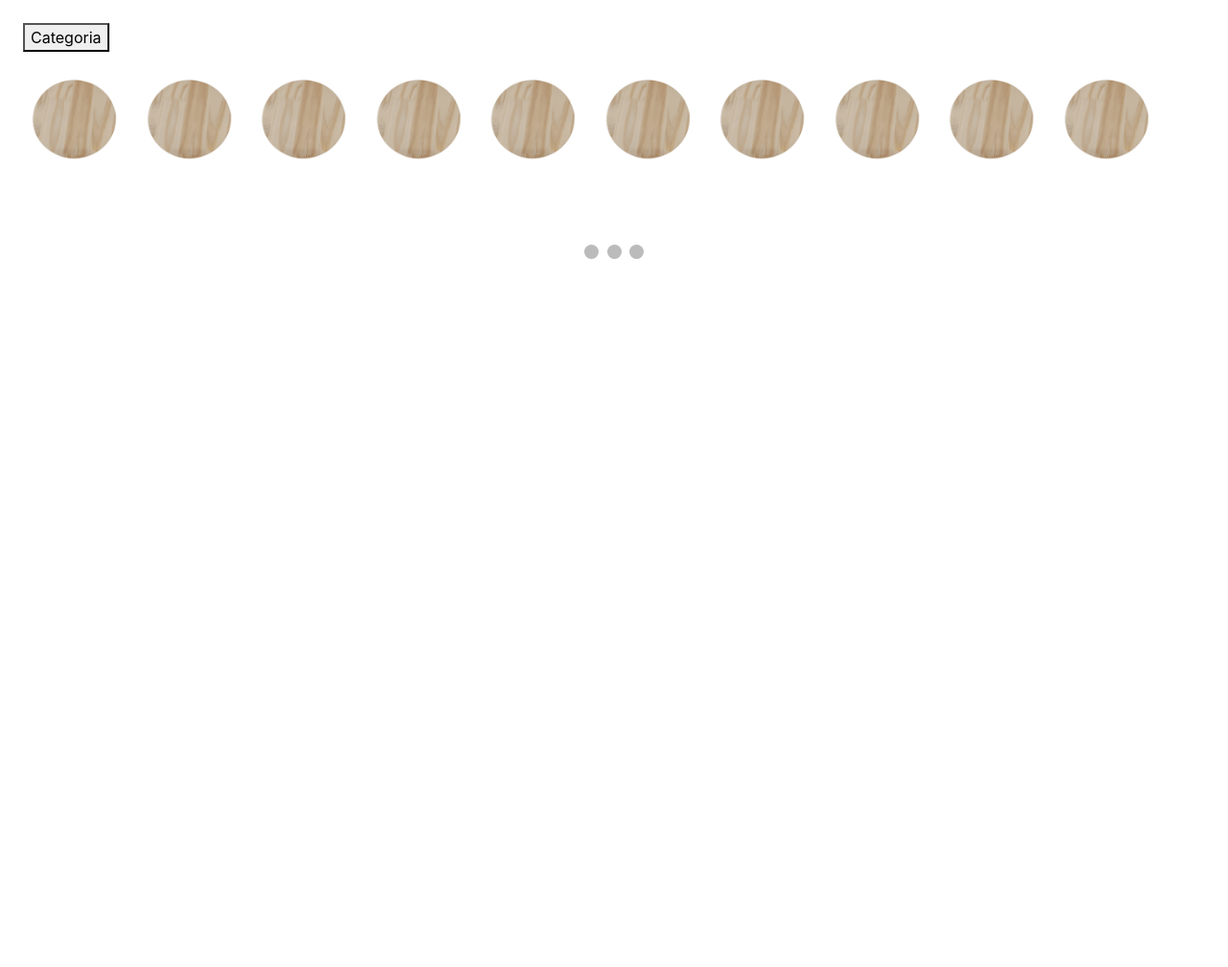
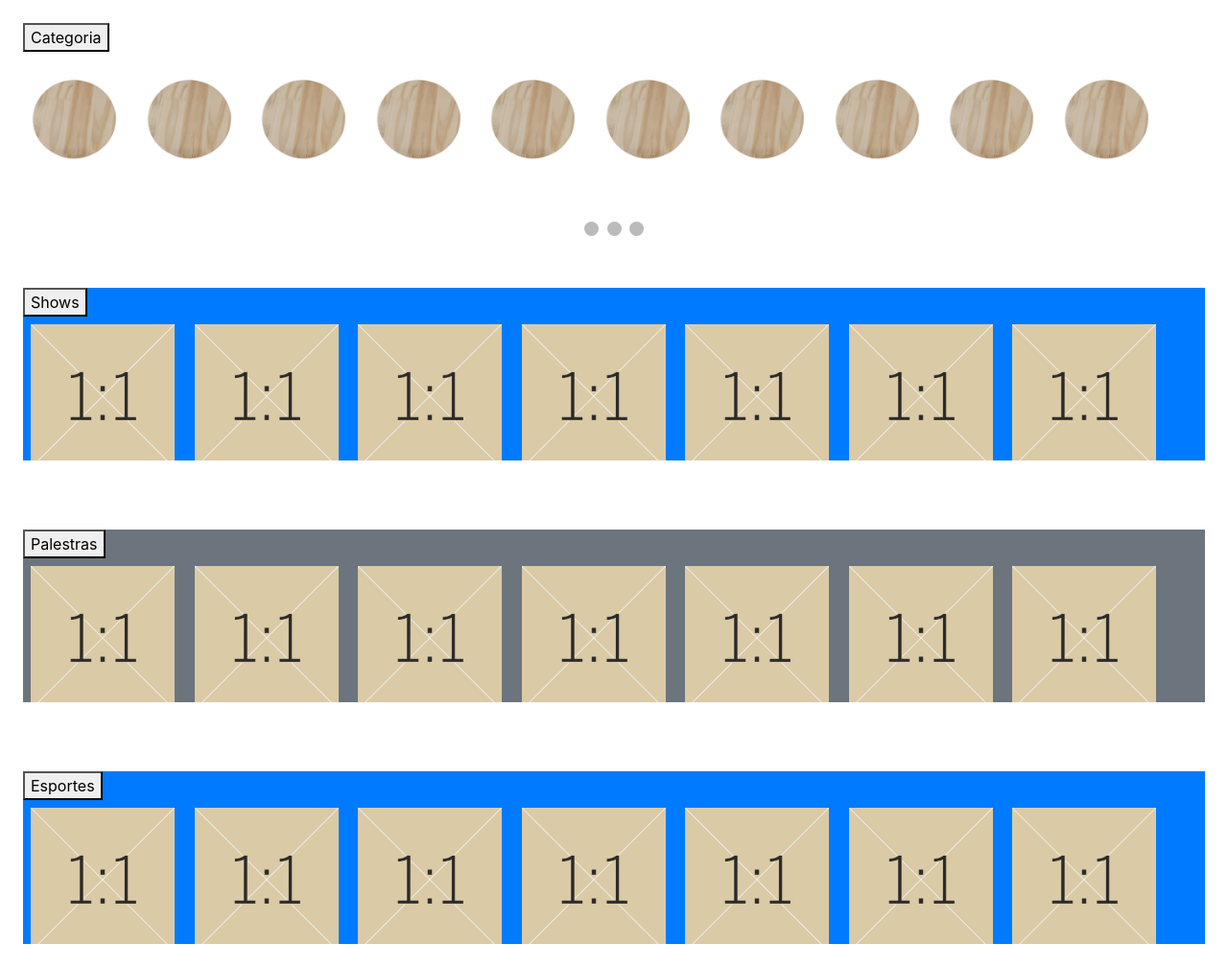
Before and after one commit to iamgiovann4/pj2-g06, a PHP site: page / in a window 1280 px wide. Shown: the part 82-1090 px from the top of the page at 96% size. Before the commit the page ends 352 px from the top, so only its background shows below. Run offline with PHP 8.4, Linux system fonts and the light colour scheme.

Commit message:
Wireframe-P1

```diff
--- a/css/custom.css
+++ b/css/custom.css
@@ -89,14 +89,3 @@
 .active, .dot:hover {
   background-color: #717171;
 }
-
-/* Fading animation */
-.fade {
-  animation-name: fade;
-  animation-duration: 1.5s;
-}
-
-@keyframes fade {
-  from {opacity: .4}
-  to {opacity: 1}
-}
--- a/index.html
+++ b/index.html
@@ -10,7 +10,7 @@
     <link rel="stylesheet" href="css/custom.css">
 
     <script>
-            let slideIndex = 1;
+      let slideIndex = 1;
     showSlides(slideIndex);
 
     // Controle de antes e depois
@@ -24,9 +24,9 @@
     }
 
     function showSlides(n) {
-    let i;
-    let slides = document.getElementsByClassName("mySlides");
-    let dots = document.getElementsByClassName("dot");
+    var i;
+    var slides = document.getElementsByClassName("mySlides");
+    var dots = document.getElementsByClassName("dot");
     if (n > slides.length) {slideIndex = 1}
     if (n < 1) {slideIndex = slides.length}
     for (i = 0; i < slides.length; i++) {
@@ -140,21 +140,21 @@
 <div class="slideshow-container">
 
     <!-- Imagens de largura total com texto de número e legenda -->
-    <div class="mySlides fade">
+    <div class="mySlides">
       <div class="numbertext">1 / 3</div>
-      <img src="img/img1.jpg" style="width:100%">
+      <img src="img/img3.jpg" style="width:100%">
       <div class="text">Caption Text</div>
     </div>
 
-    <div class="mySlides fade">
+    <div class="mySlides">
       <div class="numbertext">2 / 3</div>
       <img src="img/img2.jpg" style="width:100%">
       <div class="text">Caption Two</div>
     </div>
 
-    <div class="mySlides fade">
+    <div class="mySlides">
       <div class="numbertext">3 / 3</div>
-      <img src="img/img3.jpg" style="width:100%">
+      <img src="img/img1.jpg" style="width:100%">
       <div class="text">Caption Three</div>
     </div>
 
@@ -162,7 +162,6 @@
     <a class="prev" onclick="plusSlides(-1)">&#10094;</a>
     <a class="next" onclick="plusSlides(1)">&#10095;</a>
   </div>
-  <br>
 
   <!-- Os pontos/círculos -->
   <div style="text-align:center">
@@ -170,6 +169,60 @@
     <span class="dot" onclick="currentSlide(2)"></span>
     <span class="dot" onclick="currentSlide(3)"></span>
   </div>
+  <br>
+  <div class="categoria m-4 bg-primary">
+    <button>Shows</button>
+    <div class="cat">
+       <img src="img/evento.png" alt="Categoria x" width="150" height="150" class="m-2">
+       <img src="img/evento.png" alt="Categoria x" width="150" height="150" class="m-2">
+       <img src="img/evento.png" alt="Categoria x" width="150" height="150" class="m-2">
+       <img src="img/evento.png" alt="Categoria x" width="150" height="150" class="m-2">
+       <img src="img/evento.png" alt="Categoria x" width="150" height="150" class="m-2">
+       <img src="img/evento.png" alt="Categoria x" width="150" height="150" class="m-2">
+       <img src="img/evento.png" alt="Categoria x" width="150" height="150" class="m-2">
+       <img src="img/evento.png" alt="Categoria x" width="150" height="150" class="m-2">
+       <img src="img/evento.png" alt="Categoria x" width="150" height="150" class="m-2">
+       <img src="img/evento.png" alt="Categoria x" width="150" height="150" class="m-2">
+       <img src="img/evento.png" alt="Categoria x" width="150" height="150" class="m-2">
+       <img src="img/evento.png" alt="Categoria x" width="150" height="150" class="m-2">
+    </div><!--cat-->
+</div> <!--categoria-->
+<br>
+<div class="categoria m-4 bg-secondary">
+  <button>Palestras</button>
+  <div class="cat">
+     <img src="img/evento.png" alt="Categoria x" width="150" height="150" class="m-2">
+     <img src="img/evento.png" alt="Categoria x" width="150" height="150" class="m-2">
+     <img src="img/evento.png" alt="Categoria x" width="150" height="150" class="m-2">
+     <img src="img/evento.png" alt="Categoria x" width="150" height="150" class="m-2">
+     <img src="img/evento.png" alt="Categoria x" width="150" height="150" class="m-2">
+     <img src="img/evento.png" alt="Categoria x" width="150" height="150" class="m-2">
+     <img src="img/evento.png" alt="Categoria x" width="150" height="150" class="m-2">
+     <img src="img/evento.png" alt="Categoria x" width="150" height="150" class="m-2">
+     <img src="img/evento.png" alt="Categoria x" width="150" height="150" class="m-2">
+     <img src="img/evento.png" alt="Categoria x" width="150" height="150" class="m-2">
+     <img src="img/evento.png" alt="Categoria x" width="150" height="150" class="m-2">
+     <img src="img/evento.png" alt="Categoria x" width="150" height="150" class="m-2">
+  </div><!--cat-->
+</div> <!--categoria-->
+<br>
+<div class="categoria m-4 bg-primary">
+  <button>Esportes</button>
+  <div class="cat">
+     <img src="img/evento.png" alt="Categoria x" width="150" height="150" class="m-2">
+     <img src="img/evento.png" alt="Categoria x" width="150" height="150" class="m-2">
+     <img src="img/evento.png" alt="Categoria x" width="150" height="150" class="m-2">
+     <img src="img/evento.png" alt="Categoria x" width="150" height="150" class="m-2">
+     <img src="img/evento.png" alt="Categoria x" width="150" height="150" class="m-2">
+     <img src="img/evento.png" alt="Categoria x" width="150" height="150" class="m-2">
+     <img src="img/evento.png" alt="Categoria x" width="150" height="150" class="m-2">
+     <img src="img/evento.png" alt="Categoria x" width="150" height="150" class="m-2">
+     <img src="img/evento.png" alt="Categoria x" width="150" height="150" class="m-2">
+     <img src="img/evento.png" alt="Categoria x" width="150" height="150" class="m-2">
+     <img src="img/evento.png" alt="Categoria x" width="150" height="150" class="m-2">
+     <img src="img/evento.png" alt="Categoria x" width="150" height="150" class="m-2">
+  </div><!--cat-->
+</div> <!--categoria-->
 
 
     <script src="js/jquery.js"></script>
```
Also changed, not shown: img/evento.png (added).
